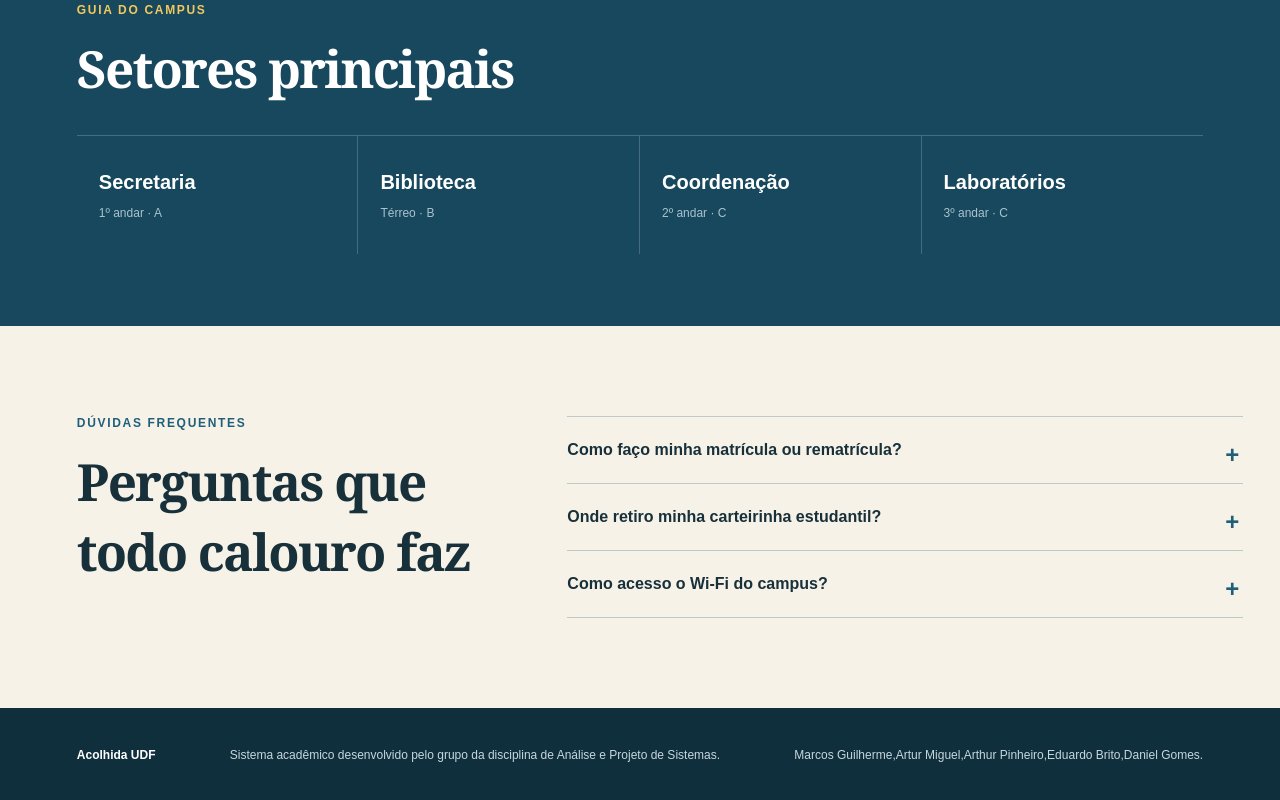
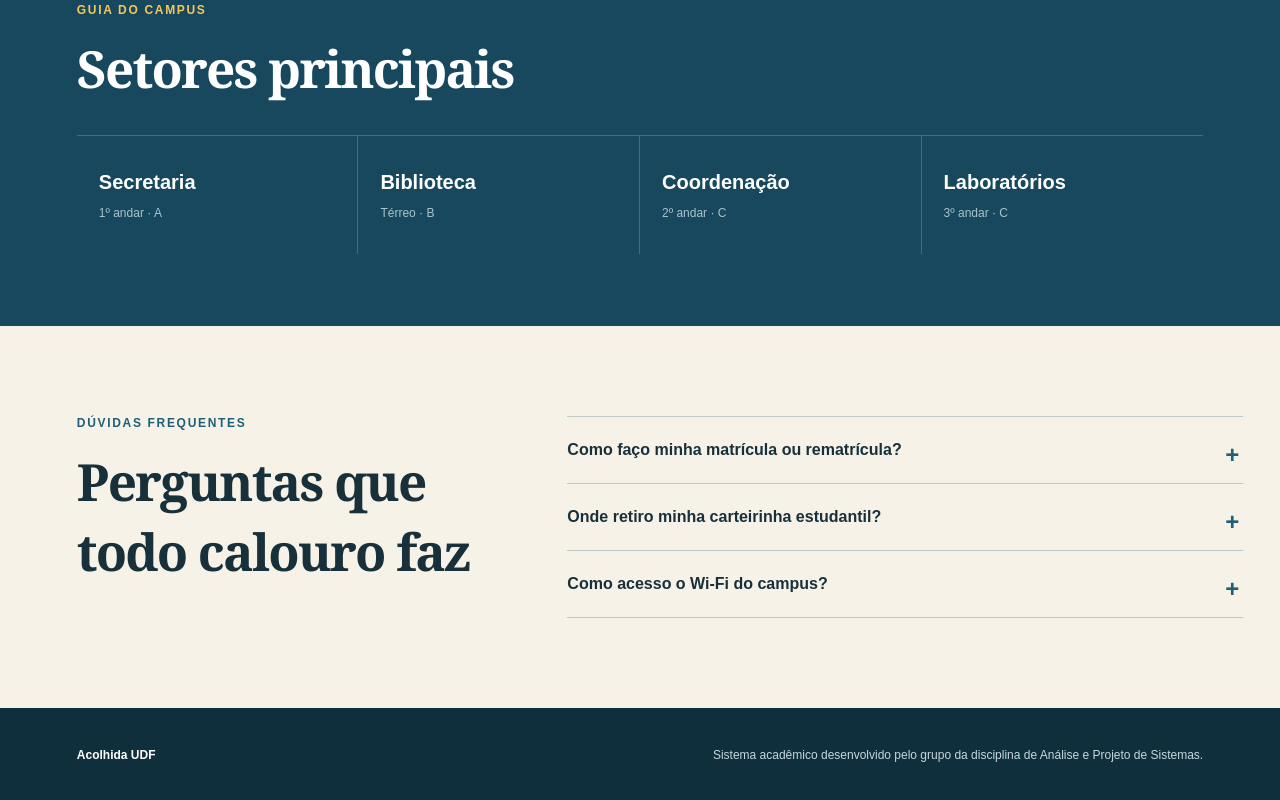
Before and after one commit to eduar-silva/APS, a plain HTML site: page MVP/index.html in a window 1280 px wide. Shown: the part 1277-2077 px from the top of the page. Drawn offline with Linux system fonts and the light colour scheme.

Commit message:
Update index.html

```diff
--- a/MVP/index.html
+++ b/MVP/index.html
@@ -133,7 +133,6 @@
   <footer>
     <p><strong>Acolhida UDF</strong></p>
     <p>Sistema acadêmico desenvolvido pelo grupo da disciplina de Análise e Projeto de Sistemas.</p>
-    <p>Marcos Guilherme,Artur Miguel,Arthur Pinheiro,Eduardo Brito,Daniel Gomes.</p>
   </footer>
 
   <script>
```
